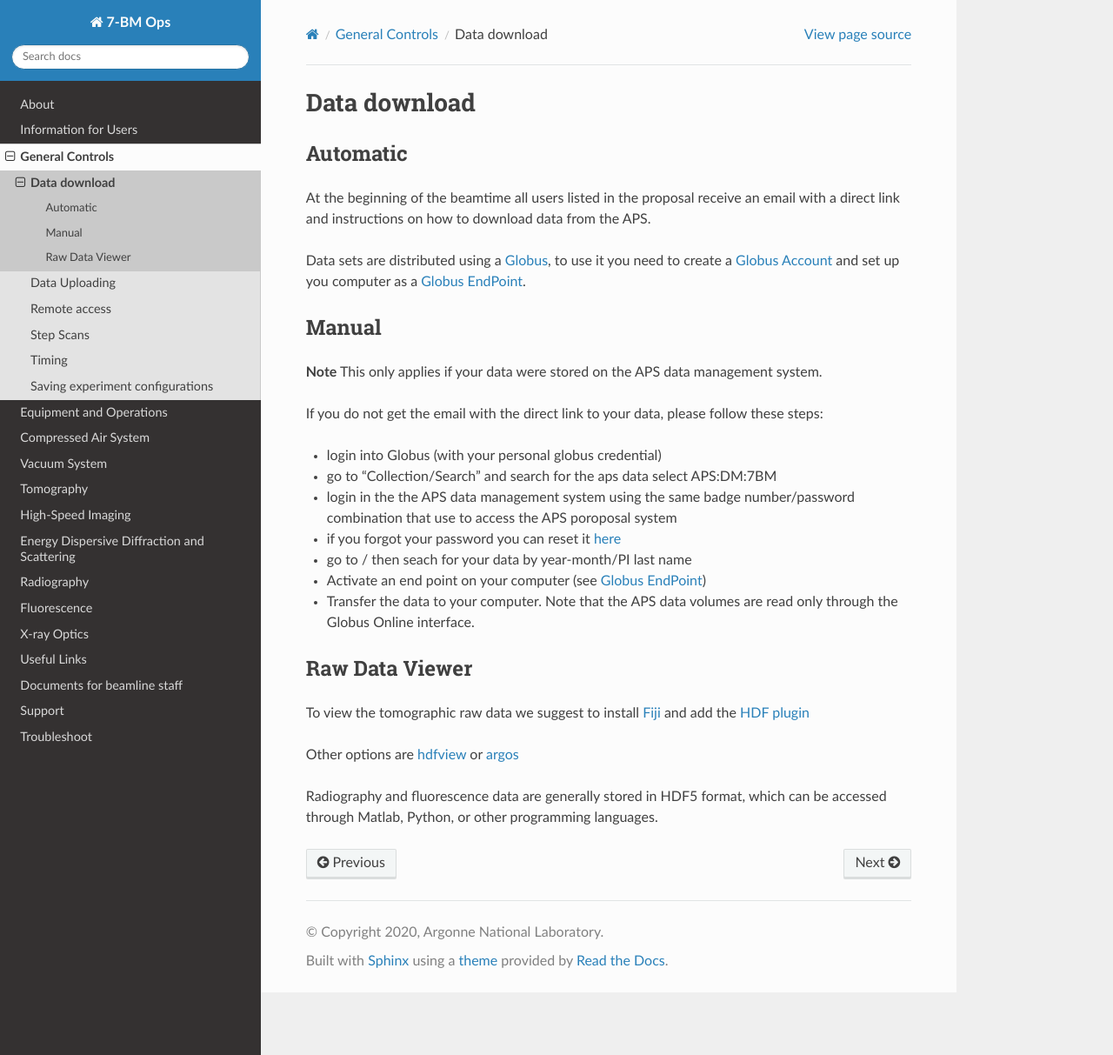
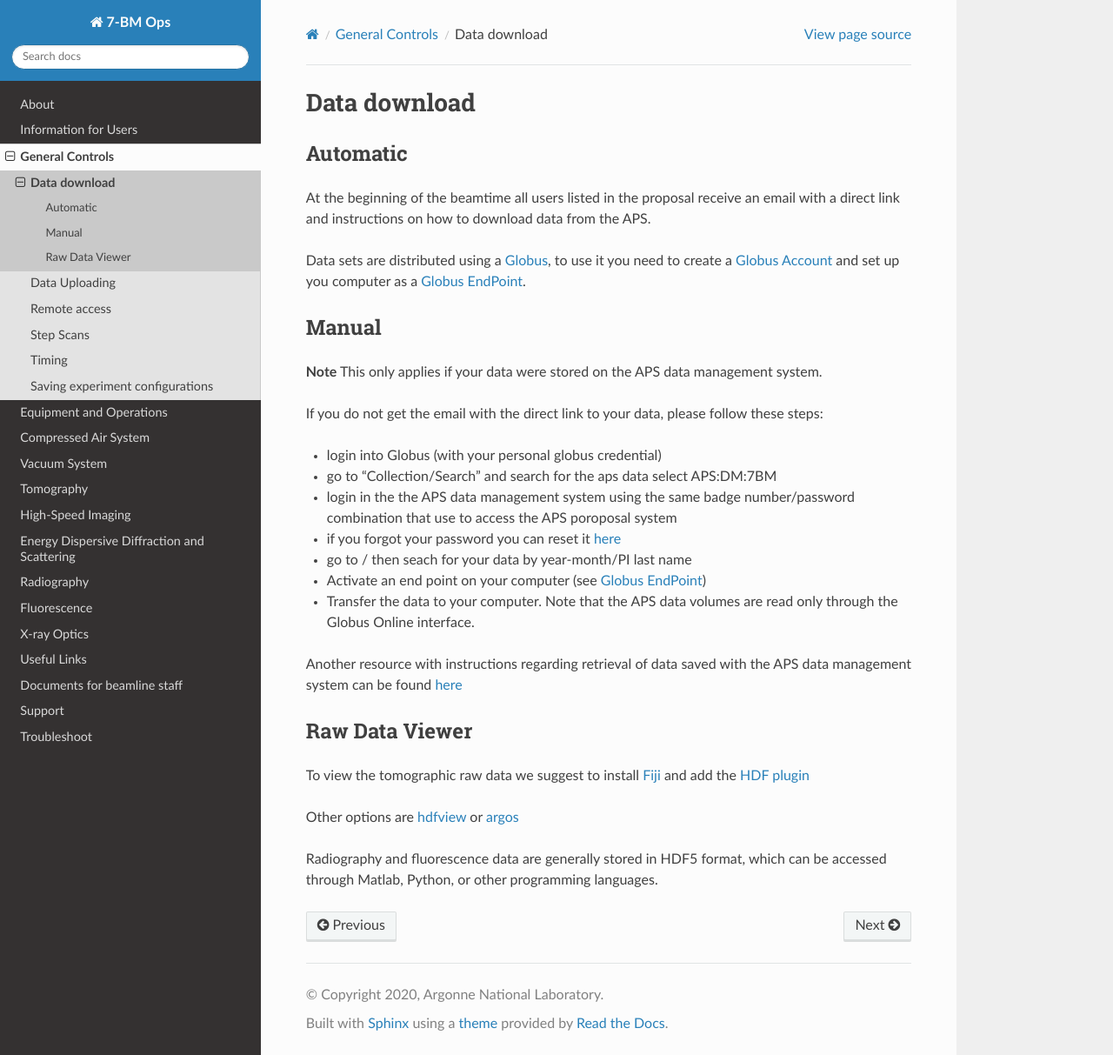
Before and after one commit to xray-imaging/7bm-docs, a Sphinx documentation site: the page built from docs/source/general_controls/data_download.rst, in a window 1280 px wide and 1213 px high. Shown: the whole window at 87% size. Built offline with Sphinx 7.4.7 and the Read the Docs theme 2.0.0, drawn with Linux system fonts in a browser that asks for light colours.

Commit message:
Add link to data download page with instructions from APS DM

```diff
--- a/docs/source/general_controls/data_download.rst
+++ b/docs/source/general_controls/data_download.rst
@@ -25,6 +25,8 @@ If you do not get the email with the direct link to your data, please follow the
 - Activate an end point on your computer (see `Globus EndPoint <https://www.globus.org/globus-connect-personal>`_)
 - Transfer the data to your computer.  Note that the APS data volumes are read only through the Globus Online interface.
 
+Another resource with instructions regarding retrieval of data saved with the APS data management system can be found `here <https://git.aps.anl.gov/DM/dm-docs/-/wikis/DM/HowTos/Getting-Data-From-Globus>`_
+
 
 Raw Data Viewer
 ---------------
```
